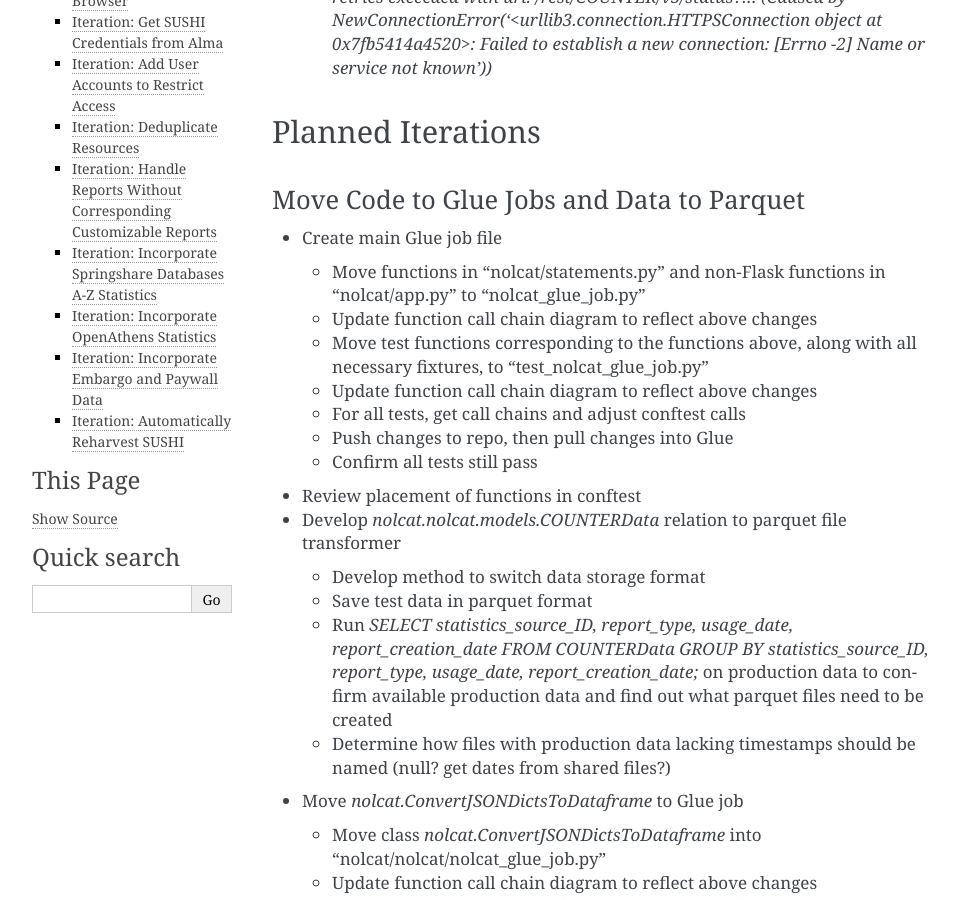
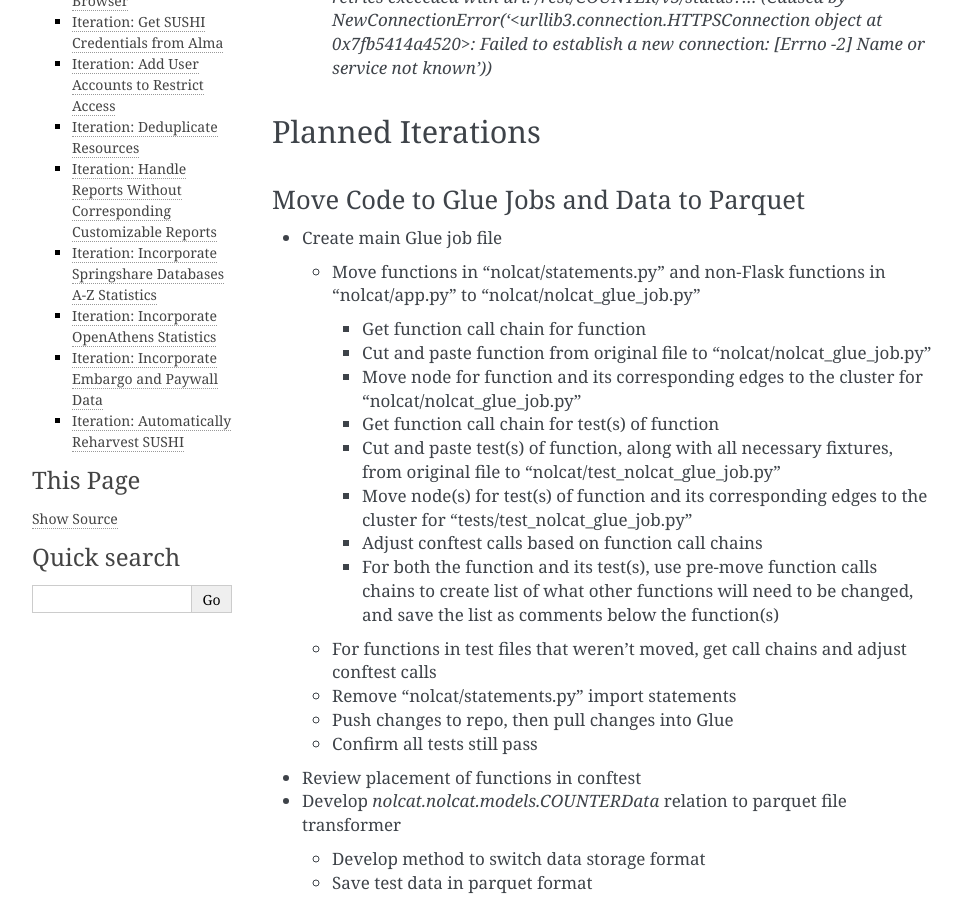
Before and after one commit to ereiskind/nolcat, a Sphinx documentation site: the page built from docs/source/roadmap.rst, in a window 1280 px wide and 900 px high, scrolled down 1091 px. Shown: the whole window, without its empty margins (148-1110 px from the left). Built offline with Sphinx 7.4.7, drawn with Linux system fonts in a browser that asks for light colours.

Commit message:
Update to-do list

```diff
--- a/docs/source/roadmap.rst
+++ b/docs/source/roadmap.rst
@@ -23,11 +23,19 @@ Move Code to Glue Jobs and Data to Parquet
 ==========================================
 * Create main Glue job file
 
-  * Move functions in "nolcat/statements.py" and non-Flask functions in "nolcat/app.py" to "nolcat_glue_job.py"
-  * Update function call chain diagram to reflect above changes
-  * Move test functions corresponding to the functions above, along with all necessary fixtures, to "test_nolcat_glue_job.py"
-  * Update function call chain diagram to reflect above changes
-  * For all tests, get call chains and adjust conftest calls
+  * Move functions in "nolcat/statements.py" and non-Flask functions in "nolcat/app.py" to "nolcat/nolcat_glue_job.py"
+
+    * Get function call chain for function
+    * Cut and paste function from original file to "nolcat/nolcat_glue_job.py"
+    * Move node for function and its corresponding edges to the cluster for "nolcat/nolcat_glue_job.py"
+    * Get function call chain for test(s) of function
+    * Cut and paste test(s) of function, along with all necessary fixtures, from original file to "nolcat/test_nolcat_glue_job.py"
+    * Move node(s) for test(s) of function and its corresponding edges to the cluster for "tests/test_nolcat_glue_job.py"
+    * Adjust conftest calls based on function call chains
+    * For both the function and its test(s), use pre-move function calls chains to create list of what other functions will need to be changed, and save the list as comments below the function(s)
+
+  * For functions in test files that weren't moved, get call chains and adjust conftest calls
+  * Remove "nolcat/statements.py" import statements
   * Push changes to repo, then pull changes into Glue
   * Confirm all tests still pass
 
```
